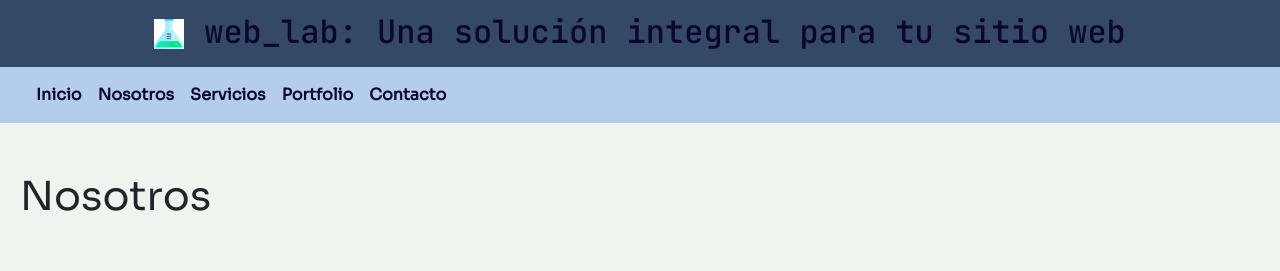
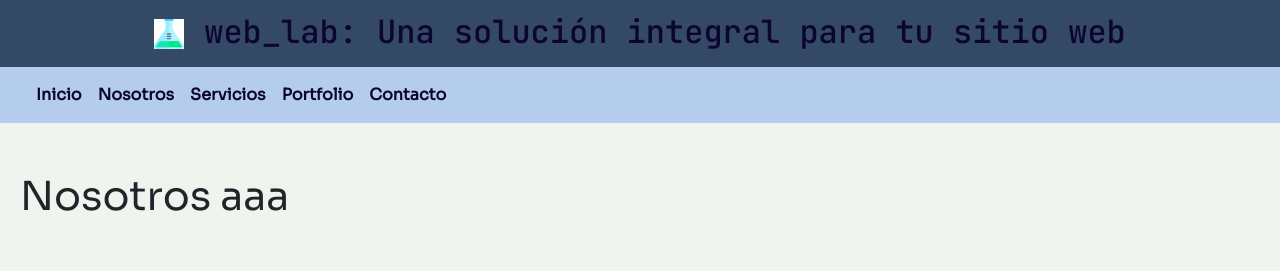
Before and after one commit to ManuelSanson/ProyectoFinal-web_lab, a website: page Other_pages/nosotros.html in a window 1280 px wide. Shown: the top 271 px of the page. Drawn offline with nearby package versions, Linux system fonts and the light colour scheme.

Commit message:
prueba server

```diff
--- a/Other_pages/nosotros.html
+++ b/Other_pages/nosotros.html
@@ -55,7 +55,7 @@
 
 
     <main class="seccionesNosotros">
-        <h1 class="titulo_ppal">Nosotros</h1>
+        <h1 class="titulo_ppal">Nosotros aaa</h1>
         <!--Inicia seccion de Quienes somos y mision-->
         <section>
             <article class="fotoynosotros">
```
